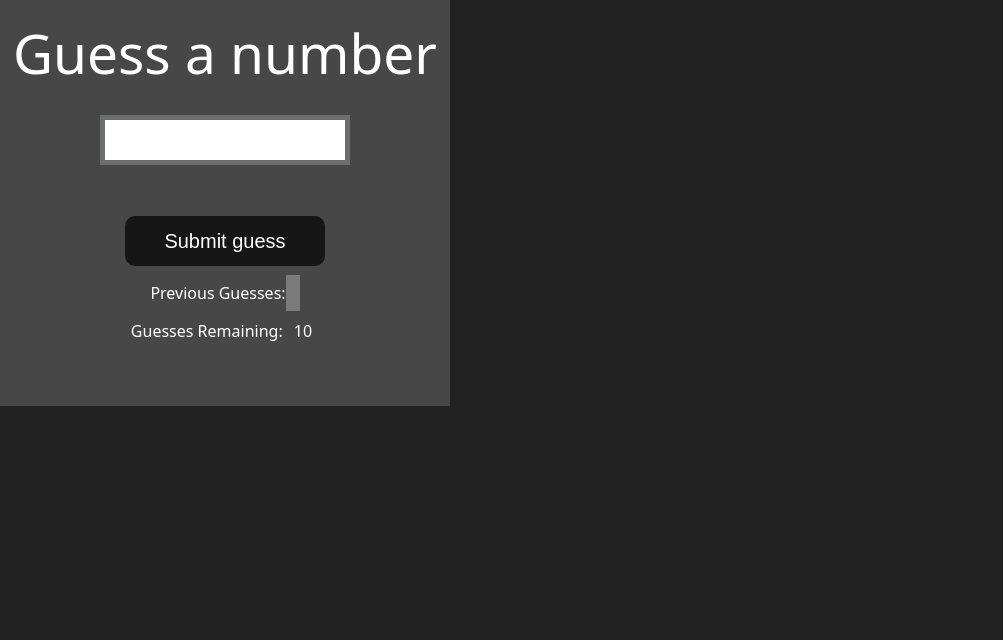
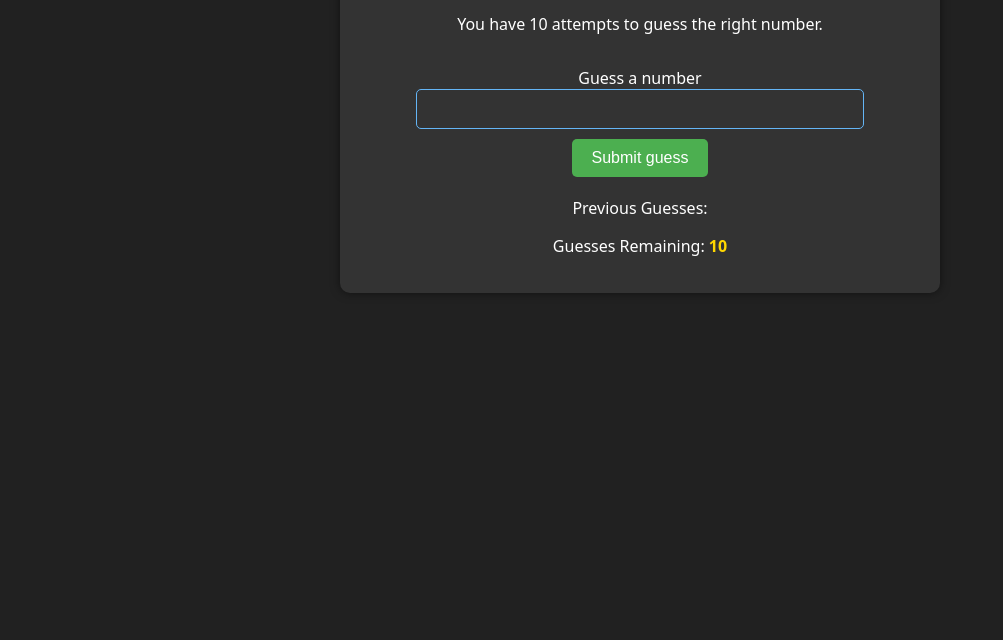
Before and after one commit to Prateek302/My-JS-Code, a plain HTML site: page 07_projects/04-GuessTheNumber/index.html in a window 1280 px wide. Shown: the part 160-800 px from the top of the page, without its empty margins (0-1003 px from the left). Drawn offline with Linux system fonts and the light colour scheme.

Commit message:
styles change

```diff
--- a/07_projects/04-GuessTheNumber/style.css
+++ b/07_projects/04-GuessTheNumber/style.css
@@ -1,91 +1,76 @@
-html {
-    font-family: sans-serif;
-  }
+body {
+    background-color: #212121;
+    color: #fff;
+    font-family: 'Arial', sans-serif;
+    margin: 0;
+}
 
-  body {
-    width: 300px;
-    max-width: 750px;
-    min-width: 480px;
-    margin: 0 auto;
-    background-color: #212121;
-  }
+#wrapper {
+    max-width: 600px;
+    margin: 50px auto;
+    padding: 20px;
+    background-color: #333;
+    border-radius: 10px;
+    box-shadow: 0 0 10px rgba(0, 0, 0, 0.5);
+}
 
-  .lastResult {
-    color: white;
-    padding: 7px;
-  }
+h1 {
+    text-align: center;
+    color: #64B5F6;
+}
 
-  .guesses {
-    color: white;
-    padding: 7px;
-  }
+p {
+    margin-bottom: 10px;
+    text-align: center;
+}
 
-  button {
-    background-color: #141414;
+.form {
+    text-align: center;
+}
+
+label {
+    display: block;
+    margin-bottom: 5px;
+    color: #64B5F6;
+}
+
+.guessField {
+    padding: 10px;
+    font-size: 16px;
+    width: 80%;
+    margin-bottom: 10px;
+    border: 1px solid #64B5F6;
+    border-radius: 5px;
+    background-color: #333;
     color: #fff;
-    width: 250px;
-    height: 50px;
-    border-radius: 25px;
-    font-size: 30px;
-    border-style: none;
-    margin-top: 30px;
-    /* margin-left: 50px; */
-  }
+}
 
-  #subt {
-    background-color: #161616;
-    color: #ffffff;
-    width: 200px;
-    height: 50px;
-    border-radius: 10px;
-    font-size: 20px;
-    border-style: none;
-    margin-top: 50px;
-    /* margin-left: 75px; */
-  }
+.guessSubmit {
+    padding: 10px 20px;
+    font-size: 16px;
+    background-color: #4CAF50; /* Green color */
+    color: #fff;
+    border: none;
+    border-radius: 5px;
+    cursor: pointer;
+}
 
-  #guessField {
-    color: #000;
-    width: 250px;
-    height: 50px;
-    font-size: 30px;
-    border-style: none;
-    margin-top: 25px;
+.resultParas {
+    margin-top: 20px;
+    text-align: center;
+}
 
-    /* margin-left: 50px; */
-    border: 5px solid #6c6d6d;
-    text-align: center;
-  }
+.guesses {
+    font-weight: bold;
+    color: #64B5F6;
+}
 
-  #guess {
-    font-size: 55px;
-    /* margin-left: 90px; */
-    margin-top: 120px;
-    color: #fff;
-  }
+.lastResult {
+    font-weight: bold;
+    color: #FFD700; /* Gold color */
+}
 
-  .guesses {
-    background-color: #7a7a7a;
-  }
-
-  #wrapper {
-    box-sizing: border-box;
-    text-align: center;
-    width: 450px;
-    height: 550px;
-    background-color: #474747;
-    color: #fff;
-    font-size: 25px;
-  }
-
-  h1 {
-    background-color: #161616;
-
-    color: #fff;
-    text-align: center;
-  }
-
-  p {
-    font-size: 16px;
-    text-align: center;
-  }
+.lowOrHi {
+    font-weight: bold;
+    color: #64B5F6;
+}
```
